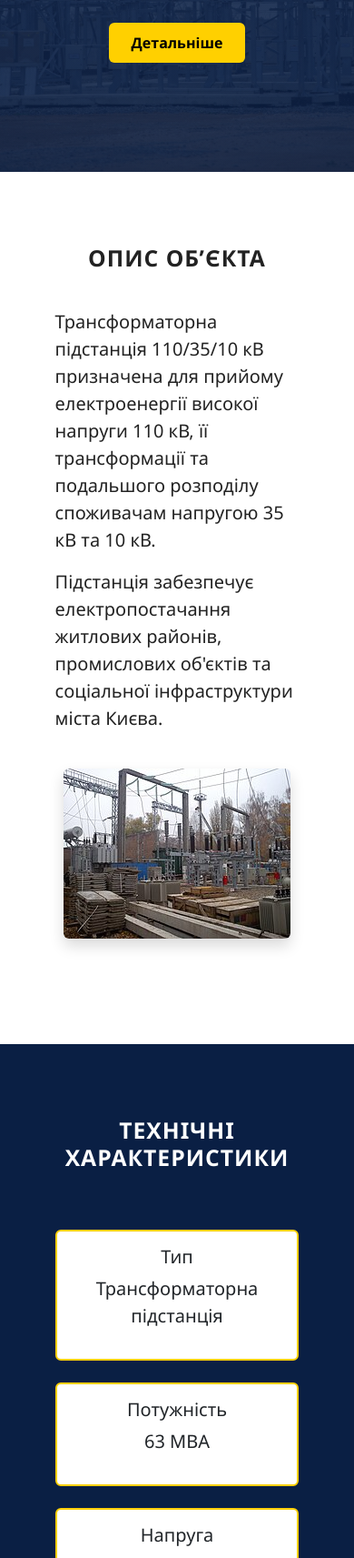
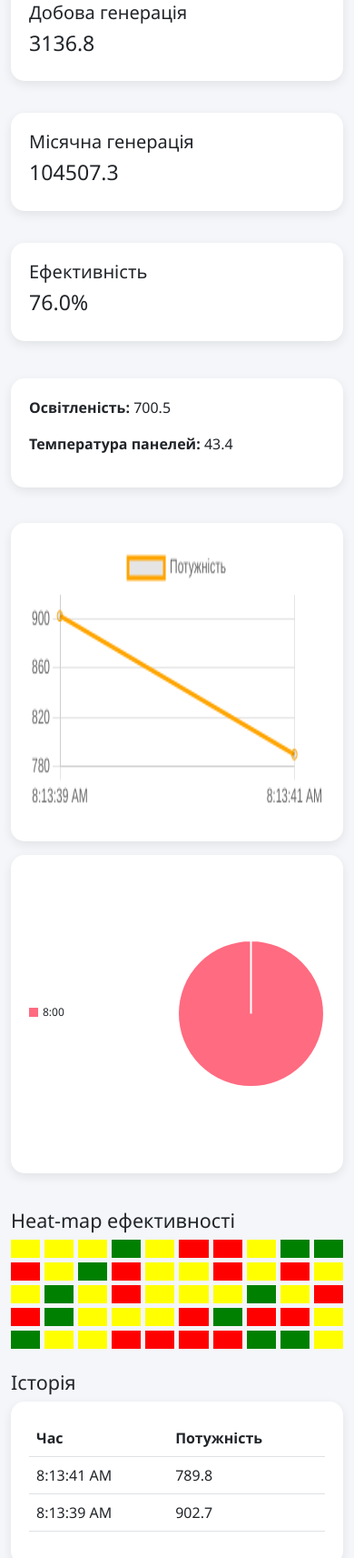
Before and after one commit to Anastasiya4/WEB, a website with bundled scripts: page index.html in a window 390 px wide. Shown: the part 287-2000 px from the top of the page at 91% size. Built offline with nearby package versions, Linux system fonts and the light colour scheme.

Commit message:
Add files via upload

```diff
--- /dev/null
+++ b/api.js
@@ -0,0 +1,15 @@
+export async function getCurrentData() {
+  const res = await fetch('http://localhost:3000/api/current');
+  return await res.json();
+}
+
+export function connectWebSocket(onData) {
+  const socket = new WebSocket('ws://localhost:8080');
+
+  socket.onmessage = (event) => {
+    const data = JSON.parse(event.data);
+    onData(data);
+  };
+
+  return socket;
+}
--- /dev/null
+++ b/app.js
@@ -0,0 +1,98 @@
+import { getCurrentData, connectWebSocket } from './api.js';
+import { createLineChart, createPieChart } from './charts.js';
+
+const lineChart = createLineChart(document.getElementById('lineChart'));
+const pieChart = createPieChart(document.getElementById('pieChart'));
+
+let hourlyData = new Array(24).fill(0);
+let history = [];
+
+function generateData() {
+  return {
+    timestamp: Date.now(),
+    power: 500 + Math.random() * 500,
+    daily: 3000 + Math.random() * 1000,
+    monthly: 100000 + Math.random() * 20000,
+    efficiency: 70 + Math.random() * 20,
+    irradiance: 700 + Math.random() * 300,
+    temperature: 25 + Math.random() * 20
+  };
+}
+
+function updateLegend() {
+  const container = document.getElementById('pieLegend');
+  container.innerHTML = '';
+
+  pieChart.data.labels.forEach((label, i) => {
+    const value = hourlyData[i];
+    if (value === 0) return;
+
+    const item = document.createElement('div');
+    item.className = 'legend-item';
+
+    item.innerHTML = `
+      <div class="legend-color" style="background:${pieChart.data.datasets[0].backgroundColor[i]}"></div>
+      ${label}
+    `;
+
+    container.appendChild(item);
+  });
+}
+
+function updateUI(data) {
+  document.getElementById('power').innerText = data.power.toFixed(1);
+  document.getElementById('daily').innerText = data.daily.toFixed(1);
+  document.getElementById('monthly').innerText = data.monthly.toFixed(1);
+  document.getElementById('eff').innerText = data.efficiency.toFixed(1) + '%';
+  document.getElementById('irr').innerText = data.irradiance.toFixed(1);
+  document.getElementById('temp').innerText = data.temperature.toFixed(1);
+
+  const time = new Date(data.timestamp);
+  const hour = time.getHours();
+
+  // LINE
+  lineChart.data.labels.push(time.toLocaleTimeString());
+  lineChart.data.datasets[0].data.push(data.power);
+
+  if (lineChart.data.labels.length > 24) {
+    lineChart.data.labels.shift();
+    lineChart.data.datasets[0].data.shift();
+  }
+
+  lineChart.update();
+
+  // PIE
+  hourlyData[hour] += data.power;
+  pieChart.data.datasets[0].data = hourlyData;
+  pieChart.update();
+
+  updateLegend();
+
+  // TABLE
+  history.unshift(data);
+  if (history.length > 10) history.pop();
+
+  let html = '<table class="table"><tr><th>Час</th><th>Потужність</th></tr>';
+  history.forEach(d => {
+    html += `<tr><td>${new Date(d.timestamp).toLocaleTimeString()}</td><td>${d.power.toFixed(1)}</td></tr>`;
+  });
+  html += '</table>';
+
+  document.getElementById('table').innerHTML = html;
+
+  // HEATMAP
+  const heatmap = document.getElementById('heatmap');
+  heatmap.innerHTML = '';
+
+  for (let i = 0; i < 50; i++) {
+    const val = 60 + Math.random() * 40;
+    const div = document.createElement('div');
+    div.className = 'cell';
+    div.style.background = val > 85 ? 'green' : val > 70 ? 'yellow' : 'red';
+    heatmap.appendChild(div);
+  }
+}
+
+setInterval(() => {
+  updateUI(generateData());
+}, 2000);
--- /dev/null
+++ b/charts.js
@@ -0,0 +1,36 @@
+export function createLineChart(ctx) {
+  return new Chart(ctx, {
+    type: 'line',
+    data: {
+      labels: [],
+      datasets: [{
+        label: 'Потужність',
+        data: [],
+        borderColor: 'orange'
+      }]
+    }
+  });
+}
+
+export function createPieChart(ctx) {
+  return new Chart(ctx, {
+    type: 'pie',
+    data: {
+      labels: Array.from({length: 24}, (_, i) => i + ":00"),
+      datasets: [{
+        data: new Array(24).fill(0),
+        backgroundColor: [
+          '#3498db','#e74c3c','#f39c12','#f1c40f','#1abc9c','#9b59b6',
+          '#95a5a6','#2980b9','#ff6b81','#ff9f43','#00cec9','#6c5ce7',
+          '#fd79a8','#636e72','#0984e3','#e17055','#fdcb6e','#00b894',
+          '#d63031','#6c5ce7','#b2bec3','#2d3436','#fab1a0','#81ecec'
+        ]
+      }]
+    },
+    options: {
+      plugins: {
+        legend: { display: false }
+      }
+    }
+  });
+}
--- a/index.html
+++ b/index.html
@@ -2,202 +2,77 @@
 <html lang="uk">
 <head>
   <meta charset="UTF-8">
-    <meta name="viewport" content="width=device-width, initial-scale=1.0">
-    <title>Трансформаторна підстанція 110/35/10 кВ</title>
+  <title>Моніторинг СЕС</title>
 
-    <!-- Bootstrap -->
-    <link href="https://cdn.jsdelivr.net/npm/bootstrap@5.3.2/dist/css/bootstrap.min.css" rel="stylesheet">
+  <link href="https://cdn.jsdelivr.net/npm/bootstrap@5.3.0/dist/css/bootstrap.min.css" rel="stylesheet">
+  <script src="https://cdn.jsdelivr.net/npm/chart.js"></script>
 
-    <!-- Власні стилі -->
-    <link rel="stylesheet" href="style.css">
+  <link rel="stylesheet" href="styles.css">
 </head>
+
 <body>
+<div class="container mt-4">
+  <h1>Моніторинг сонячної електростанції (1 МВт)</h1>
 
-<!-- Hero -->
-<header class="hero-section d-flex align-items-center text-center text-white">
-  <!-- Навігація -->
-<nav class="navbar navbar-expand-lg custom-navbar fixed-top">
-    <div class="container div-space">
-        <a class="navbar-brand fw-bold" href="#">Substation</a>
-
-        <div class="nav-menu">
-        <button class="navbar-toggler bg-warning" type="button"
-                data-bs-toggle="collapse"
-                data-bs-target="#menu">
-            <span class="navbar-toggler-icon"></span>
-        </button>
-
-        <div class="collapse navbar-collapse" id="menu">
-            <ul class="navbar-nav ms-auto text-center">
-                <li class="nav-item"><a class="nav-link" href="#about">Опис</a></li>
-                <li class="nav-item"><a class="nav-link" href="#specs">Характеристики</a></li>
-                <li class="nav-item"><a class="nav-link" href="#location">Локація</a></li>
-            </ul>
+  <!-- КАРТКИ -->
+  <div class="row">
+    <div class="col-md-3"><div class="card-box"><h5>Потужність</h5><h3 id="power">--</h3></div></div>
+    <div class="col-md-3"><div class="card-box"><h5>Добова генерація</h5><h3 id="daily">--</h3></div></div>
+    <div class="col-md-3"><div class="card-box"><h5>Місячна генерація</h5><h3 id="monthly">--</h3></div></div>
+    <div class="col-md-3"><div class="card-box"><h5>Ефективність</h5><h3 id="eff">--</h3></div></div>
   </div>
 
-        <button id="themeToggle" class="btn btn-sm ms-lg-3 theme-btn">
-              🌙
-        </button>
-        </div>
-
-    </div>
-</nav>
-
-    <div class="container">
-        <h1 class="hero-title">Трансформаторна підстанція 110/35/10 кВ</h1>
-        <p class="lead">Надійне енергозабезпечення міської інфраструктури</p>
-        <a href="#about" class="btn custom-btn mt-3">Детальніше</a>
-    </div>
-</header>
-
-<!-- Опис -->
-<section id="about" class="section-padding">
-    <div class="container">
-        <h2 class="section-title">Опис об’єкта</h2>
-
-        <div class="row align-items-center">
-            <div class="col-lg-6 col-md-12 mb-4">
-                <p>
-                    Трансформаторна підстанція 110/35/10 кВ призначена для
-                    прийому електроенергії високої напруги 110 кВ,
-                    її трансформації та подальшого розподілу споживачам
-                    напругою 35 кВ та 10 кВ.
-                </p>
-                <p>
-                    Підстанція забезпечує електропостачання житлових районів,
-                    промислових об'єктів та соціальної інфраструктури міста Києва.
-                </p>
-            </div>
-
-            <div class="col-lg-6 col-md-12 text-center">
-                <img src="images/trasstation.jpg"
-                     alt="Підстанція"
-                     class="img-fluid rounded shadow adaptive-img">
-            </div>
-        </div>
-    </div>
-</section>
-
-<!-- Характеристики -->
-<section id="specs" class="section-dark">
-    <div class="container">
-        <h2 class="section-title text-white">Технічні характеристики</h2>
-
-        <div class="row g-4">
-            <div class="col-lg-3 col-md-6 col-12">
-                <div class="card custom-card h-100">
-                    <div class="card-body text-center">
-                        <h5>Тип</h5>
-                        <p>Трансформаторна підстанція</p>
+  <!-- ПАРАМЕТРИ -->
+  <div class="row mt-3">
+    <div class="col-md-6">
+      <div class="info-box">
+        <p><b>Освітленість:</b> <span id="irr">--</span></p>
+        <p><b>Температура панелей:</b> <span id="temp">--</span></p>
       </div>
     </div>
   </div>
 
-            <div class="col-lg-3 col-md-6 col-12">
-                <div class="card custom-card h-100">
-                    <div class="card-body text-center">
-                        <h5>Потужність</h5>
-                        <p>63 МВА</p>
-                    </div>
+  <!-- ГРАФІК + PIE -->
+  <div class="row mt-4">
+
+    <!-- LINE -->
+    <div class="col-md-6">
+      <div class="chart-card">
+        <canvas id="lineChart"></canvas>
       </div>
     </div>
 
-            <div class="col-lg-3 col-md-6 col-12">
-                <div class="card custom-card h-100">
-                    <div class="card-body text-center">
-                        <h5>Напруга</h5>
-                        <p>110/35/10 кВ</p>
+    <!-- PIE -->
+    <div class="col-md-6">
+      <div class="chart-card d-flex align-items-center">
+
+        <div id="pieLegend" class="pie-legend"></div>
+
+        <div class="pie-chart-wrapper">
+          <canvas id="pieChart"></canvas>
         </div>
+
       </div>
     </div>
 
-            <div class="col-lg-3 col-md-6 col-12">
-                <div class="card custom-card h-100">
-                    <div class="card-body text-center">
-                        <h5>Локація</h5>
-                        <p>м. Київ, вул. Енергетична, 15</p>
   </div>
+
+  <!-- HEATMAP -->
+  <div class="mt-4">
+    <h4>Heat-map ефективності</h4>
+    <div id="heatmap"></div>
   </div>
-            </div>
-        </div>
-    </div>
-</section>
 
-<!-- Таблиця параметрів -->
-<div class="row mt-5">
-    <div class="col-12">
-        <div class="table-responsive">
-            <table class="table table-bordered table-striped table-hover bg-white">
-                <thead>
-                    <tr>
-                        <th>Параметр</th>
-                        <th>Значення</th>
-                    </tr>
-                </thead>
-                <tbody>
-                    <tr>
-                        <td>Тип</td>
-                        <td>Трансформаторна підстанція</td>
-                    </tr>
-                    <tr>
-                        <td>Номінальна потужність</td>
-                        <td>63 МВА</td>
-                    </tr>
-                    <tr>
-                        <td>Вхідна напруга</td>
-                        <td>110 кВ</td>
-                    </tr>
-                    <tr>
-                        <td>Вихідна напруга</td>
-                        <td>35 кВ / 10 кВ</td>
-                    </tr>
-                    <tr>
-                        <td>Місцезнаходження</td>
-                        <td>м. Київ, вул. Енергетична, 15</td>
-                    </tr>
-                </tbody>
-            </table>
-        </div>
+  <!-- TABLE -->
+  <div class="mt-4">
+    <h4>Історія</h4>
+    <div class="table-container">
+      <div id="table"></div>
     </div>
   </div>
 
-<!-- Локація -->
-<section id="location" class="section-padding">
-    <div class="container">
-        <h2 class="section-title">Розташування</h2>
-
-        <div class="map-wrapper">
-            <iframe
-                src="https://www.google.com/maps?q=Київ,+вул.+Енергетична,+15&output=embed"
-                allowfullscreen=""
-                loading="lazy">
-            </iframe>
 </div>
 
-        <p class="location-position">м. Київ, вул. Енергетична, 15</p>
-
-    </div>
-</section>
-
-<!-- Футер -->
-<footer class="footer text-center">
-    <p>© 2026 Інформаційний портал трансформаторної підстанції</p>
-</footer>
-
-<script src="https://cdn.jsdelivr.net/npm/bootstrap@5.3.2/dist/js/bootstrap.bundle.min.js"></script>
-<script>
-const toggleBtn = document.getElementById("themeToggle");
-
-toggleBtn.addEventListener("click", () => {
-    document.body.classList.toggle("dark-theme");
-
-    if(document.body.classList.contains("dark-theme")) {
-        toggleBtn.textContent = "☀️";
-    } else {
-        toggleBtn.textContent = "🌙";
-    }
-});
-</script>
-
+<script type="module" src="app.js"></script>
 </body>
 </html>
--- /dev/null
+++ b/styles.css
@@ -0,0 +1,91 @@
+body {
+  background: #f4f6f9;
+  font-family: 'Segoe UI', sans-serif;
+}
+
+h1 {
+  margin-bottom: 25px;
+}
+
+/* Картки */
+.card-box {
+  background: white;
+  border-radius: 15px;
+  padding: 20px;
+  margin: 10px 0;
+  box-shadow: 0 4px 12px rgba(0,0,0,0.08);
+}
+
+.row > div {
+  margin-bottom: 15px;
+}
+
+/* Інфо */
+.info-box {
+  background: white;
+  border-radius: 15px;
+  padding: 20px;
+  box-shadow: 0 4px 12px rgba(0,0,0,0.08);
+}
+
+/* Блок графіків */
+.chart-card {
+  background: white;
+  border-radius: 15px;
+  padding: 20px;
+  height: 350px;
+  box-shadow: 0 4px 12px rgba(0,0,0,0.08);
+}
+
+#lineChart {
+  height: 300px !important;
+}
+
+/* PIE */
+.pie-legend {
+  width: 50%;
+  font-size: 12px;
+  overflow-y: auto;
+}
+
+.legend-item {
+  display: flex;
+  align-items: center;
+  margin-bottom: 4px;
+}
+
+.legend-color {
+  width: 10px;
+  height: 10px;
+  margin-right: 5px;
+}
+
+.pie-chart-wrapper {
+  width: 50%;
+  display: flex;
+  justify-content: center;
+  align-items: center;
+}
+
+#pieChart {
+  max-width: 180px;
+}
+
+/* Таблиця */
+.table-container {
+  background: white;
+  border-radius: 15px;
+  padding: 20px;
+  box-shadow: 0 4px 12px rgba(0,0,0,0.08);
+}
+
+/* Heatmap */
+#heatmap {
+  display: grid;
+  grid-template-columns: repeat(10, 1fr);
+  gap: 5px;
+}
+
+.cell {
+  height: 20px;
+}
```
Also changed, not shown: package.json (added, +19 -0 lines), server.js (added, +25 -0 lines), websocket.js (added, +21 -0 lines), 1 other file. Lines whose indentation alone changed are shown as unchanged.
